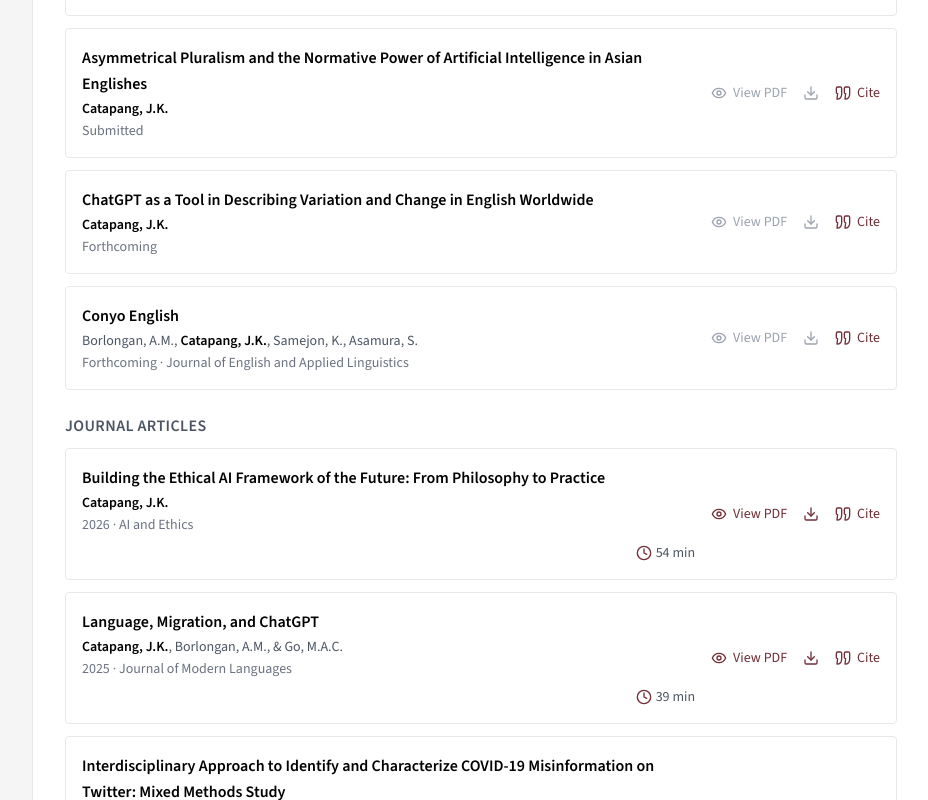
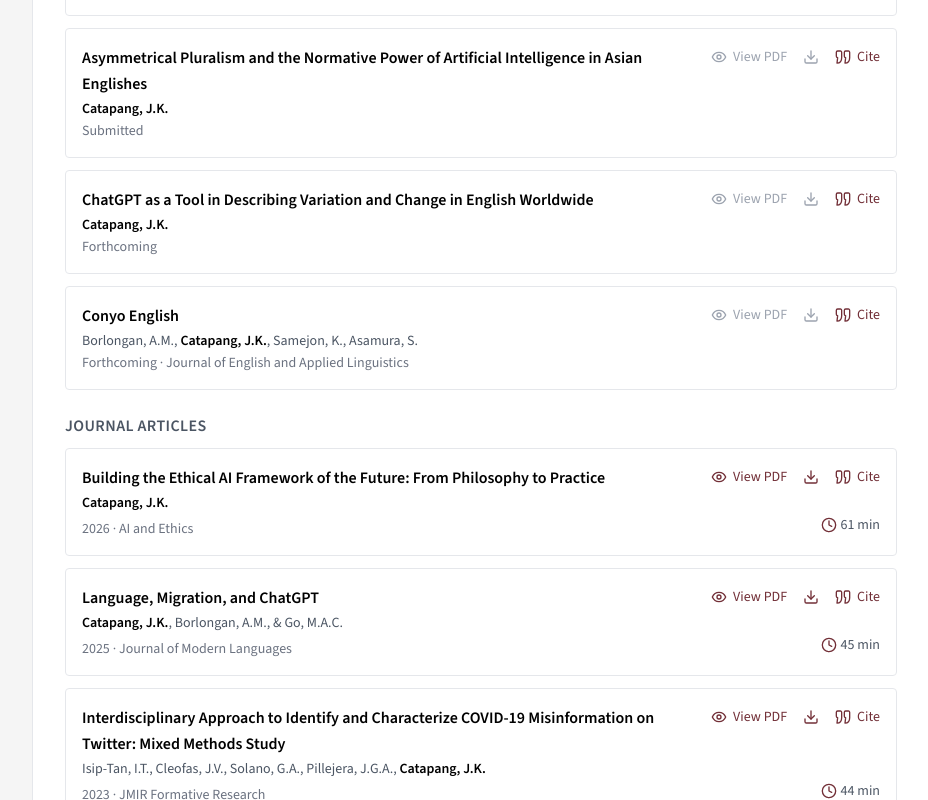
Before and after one commit to jaspercatapang/jaspercatapang.github.io, a React (Vite) app: page / in a window 1280 px wide. Shown: the part 3460-4260 px from the top of the page, without its empty margins (255-1183 px from the left). Built offline with nearby package versions, Linux system fonts and the light colour scheme.

Commit message:
Tune PDF read-time estimate to 175 wpm; refresh publicationReadingMinutes and production build

```diff
--- a/scripts/compute-publication-reading-times.mjs
+++ b/scripts/compute-publication-reading-times.mjs
@@ -1,6 +1,6 @@
 /**
  * Reads PDFs in public/publications, counts words before References/Bibliography,
- * writes src/publicationReadingMinutes.json (path -> minutes at 200 wpm).
+ * writes src/publicationReadingMinutes.json (path -> minutes at 175 wpm).
  */
 import fs from 'fs'
 import path from 'path'
@@ -12,7 +12,7 @@ const root = path.join(__dirname, '..')
 const pubDir = path.join(root, 'public', 'publications')
 const outFile = path.join(root, 'src', 'publicationReadingMinutes.json')
 
-const WPM = 200
+const WPM = 175
 
 const REF_PATTERNS = [
   /\n\s*(?:\d+\.?\s*)?References\s*\n/i,
--- a/src/App.jsx
+++ b/src/App.jsx
@@ -137,35 +137,9 @@ const CitationModal = ({ citationHtml, onClose }) => {
   )
 }
 
-function PublicationCard ({ title, authors, monthYear, venue, citation, pdfUrl, codeUrl, readMinutes }) {
-  const [citeOpen, setCiteOpen] = useState(false)
-  const showRead = typeof readMinutes === 'number' && readMinutes > 0
+function PublicationActions ({ codeUrl, pdfUrl, onCite }) {
   return (
-    <>
-      <article className="relative flex flex-wrap items-stretch gap-4 p-4 rounded border border-gray-200 bg-white min-w-0">
-        {showRead && (
-          <div
-            className="md:hidden absolute top-0 right-0 z-10 flex items-center gap-0.5 rounded-bl-md bg-accent pl-1.5 pr-2 py-1 text-[0.7rem] font-semibold text-white shadow-sm"
-            aria-label={`About ${readMinutes} min read`}
-          >
-            <TimerIcon className="h-3.5 w-3.5 shrink-0 text-white" />
-            <span>{readMinutes} min</span>
-          </div>
-        )}
-        <div className={`min-w-0 flex flex-1 basis-64 flex-col ${showRead ? 'max-md:pr-[5.25rem]' : ''}`}>
-          <div className="min-w-0">
-            <h4 className="font-sans text-[1rem] font-semibold text-black mb-0.5">{title}</h4>
-            <p className="text-sm text-gray-600 mb-0.5 [&_strong]:font-semibold [&_strong]:text-black" dangerouslySetInnerHTML={{ __html: boldAuthor(authors) }} />
-            <p className="text-sm text-gray-500">{monthYear}{venue && venue !== '—' ? ` · ${venue}` : ''}</p>
-          </div>
-          {showRead && (
-            <div className="mt-auto hidden md:flex justify-end items-center gap-1 pt-2 text-sm text-gray-600">
-              <TimerIcon className="h-4 w-4 shrink-0 text-accent" />
-              <span>{readMinutes} min</span>
-            </div>
-          )}
-        </div>
-        <div className="flex shrink-0 items-center gap-3 self-center">
+    <div className="flex shrink-0 flex-wrap items-center justify-end gap-2 sm:gap-3">
       {codeUrl ? (
         <a href={codeUrl} target="_blank" rel="noopener noreferrer" className="inline-flex items-center gap-1.5 text-sm font-medium text-accent hover:underline" title="Code / data">
           <CodeIcon />
@@ -192,10 +166,60 @@ function PublicationCard ({ title, authors, monthYear, venue, citation, pdfUrl,
           <DownloadIcon className="w-4 h-4" />
         </span>
       )}
-          <button type="button" onClick={() => setCiteOpen(true)} className="inline-flex items-center gap-1.5 text-sm font-medium text-accent hover:underline">
+      <button type="button" onClick={onCite} className="inline-flex items-center gap-1.5 text-sm font-medium text-accent hover:underline">
         <CiteIcon />
         <span>Cite</span>
       </button>
+    </div>
+  )
+}
+
+function PublicationCard ({ title, authors, monthYear, venue, citation, pdfUrl, codeUrl, readMinutes }) {
+  const [citeOpen, setCiteOpen] = useState(false)
+  const showRead = typeof readMinutes === 'number' && readMinutes > 0
+  const readTimeTooltip = showRead
+    ? `It takes ${readMinutes} ${readMinutes === 1 ? 'minute' : 'minutes'} to read this paper.`
+    : undefined
+  return (
+    <>
+      <article className="relative flex flex-col gap-2 p-4 rounded border border-gray-200 bg-white min-w-0">
+        {showRead && (
+          <div
+            className="md:hidden absolute top-0 right-0 z-10 flex items-center gap-0.5 rounded-bl-md bg-accent pl-1.5 pr-2 py-1 text-[0.7rem] font-semibold text-white shadow-sm"
+            title={readTimeTooltip}
+            aria-label={readTimeTooltip}
+          >
+            <TimerIcon className="h-3.5 w-3.5 shrink-0 text-white" />
+            <span>{readMinutes} min</span>
+          </div>
+        )}
+        <div className={`w-full min-w-0 ${showRead ? 'max-md:pr-[5.25rem]' : ''}`}>
+          <div className="flex flex-wrap items-start justify-between gap-x-3 gap-y-2">
+            <h4 className="font-sans text-[1rem] font-semibold text-black m-0 min-w-0 flex-1 pr-1">{title}</h4>
+            <PublicationActions codeUrl={codeUrl} pdfUrl={pdfUrl} onCite={() => setCiteOpen(true)} />
+          </div>
+          <p className="text-sm text-gray-600 mt-0.5 mb-0 [&_strong]:font-semibold [&_strong]:text-black" dangerouslySetInnerHTML={{ __html: boldAuthor(authors) }} />
+          <div className="mt-0.5 flex w-full min-w-0 flex-wrap items-baseline justify-between gap-x-3 gap-y-1">
+            <p className="text-sm text-gray-500 m-0 min-w-0 flex-1">{monthYear}{venue && venue !== '—' ? ` · ${venue}` : ''}</p>
+            {showRead && (
+              <div
+                className="group relative hidden shrink-0 cursor-default rounded outline-none md:inline-flex focus-visible:ring-2 focus-visible:ring-accent/35"
+                tabIndex={0}
+                aria-label={readTimeTooltip}
+              >
+                <span className="inline-flex items-center gap-1 text-sm text-gray-600">
+                  <TimerIcon className="h-4 w-4 shrink-0 text-accent" aria-hidden />
+                  <span>{readMinutes} min</span>
+                </span>
+                <span
+                  role="tooltip"
+                  className="pointer-events-none invisible absolute bottom-full right-0 z-20 mb-1.5 w-max max-w-[min(18rem,calc(100vw-2rem))] rounded-md border border-gray-200 bg-white px-2.5 py-1.5 text-left text-xs font-normal leading-snug text-gray-700 opacity-0 shadow-lg transition-none group-hover:visible group-hover:opacity-100 group-focus-visible:visible group-focus-visible:opacity-100"
+                >
+                  {readTimeTooltip}
+                </span>
+              </div>
+            )}
+          </div>
         </div>
       </article>
       {citeOpen && <CitationModal citationHtml={citation} onClose={() => setCiteOpen(false)} />}
--- a/src/publicationReadingMinutes.json
+++ b/src/publicationReadingMinutes.json
@@ -1,16 +1,16 @@
 {
-  "/publications/bilingual-chatbot-icaiic-2020.pdf": 20,
-  "/publications/covid-misinformation-tweets-icaiic-2022.pdf": 24,
-  "/publications/covid-misinformation-twitter-jmir-2023.pdf": 39,
-  "/publications/diabetic-retinopathy-mipr-2023.pdf": 20,
-  "/publications/emotes-3k-nlp4dh-2023.pdf": 15,
-  "/publications/ethical-ai-framework-2026.pdf": 54,
-  "/publications/explaining-bias-cav-nldb-2025.pdf": 24,
-  "/publications/floyd-warshall-dvrppd-ictc-2021.pdf": 20,
-  "/publications/heat-iscmi-2022.pdf": 13,
-  "/publications/language-migration-chatgpt-2025.pdf": 39,
-  "/publications/paclic-38-rerank-2024.pdf": 23,
-  "/publications/parallel-corpus-filipino-text-to-sql-2023.pdf": 21,
-  "/publications/speed-accuracy-sgd-iscmi-2022.pdf": 15,
-  "/publications/topic-modeling-vaccine-facebook-icsc-2022.pdf": 29
+  "/publications/bilingual-chatbot-icaiic-2020.pdf": 23,
+  "/publications/covid-misinformation-tweets-icaiic-2022.pdf": 27,
+  "/publications/covid-misinformation-twitter-jmir-2023.pdf": 44,
+  "/publications/diabetic-retinopathy-mipr-2023.pdf": 22,
+  "/publications/emotes-3k-nlp4dh-2023.pdf": 18,
+  "/publications/ethical-ai-framework-2026.pdf": 61,
+  "/publications/explaining-bias-cav-nldb-2025.pdf": 28,
+  "/publications/floyd-warshall-dvrppd-ictc-2021.pdf": 23,
+  "/publications/heat-iscmi-2022.pdf": 14,
+  "/publications/language-migration-chatgpt-2025.pdf": 45,
+  "/publications/paclic-38-rerank-2024.pdf": 26,
+  "/publications/parallel-corpus-filipino-text-to-sql-2023.pdf": 24,
+  "/publications/speed-accuracy-sgd-iscmi-2022.pdf": 17,
+  "/publications/topic-modeling-vaccine-facebook-icsc-2022.pdf": 33
 }
```
Also changed, not shown: 5 other files (tests, documents, lock files or other folders). Lines whose indentation alone changed are shown as unchanged.
